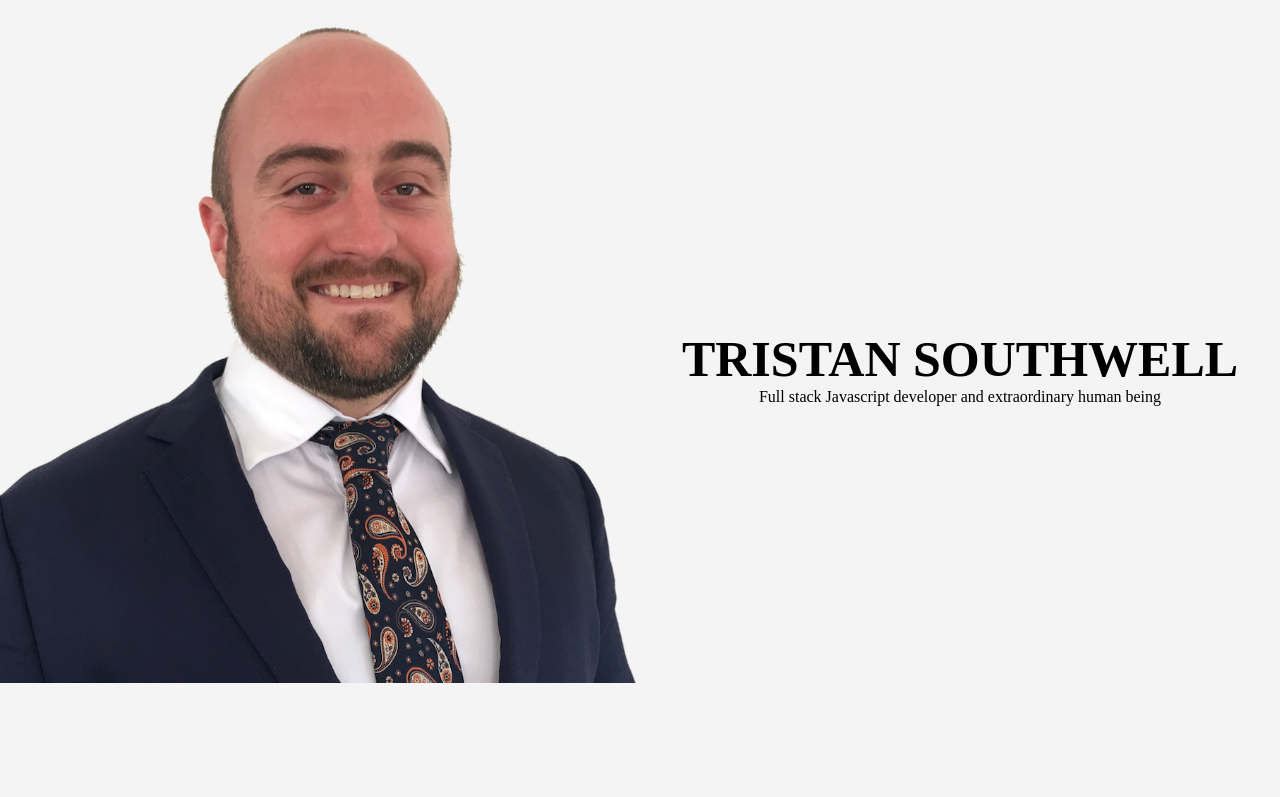
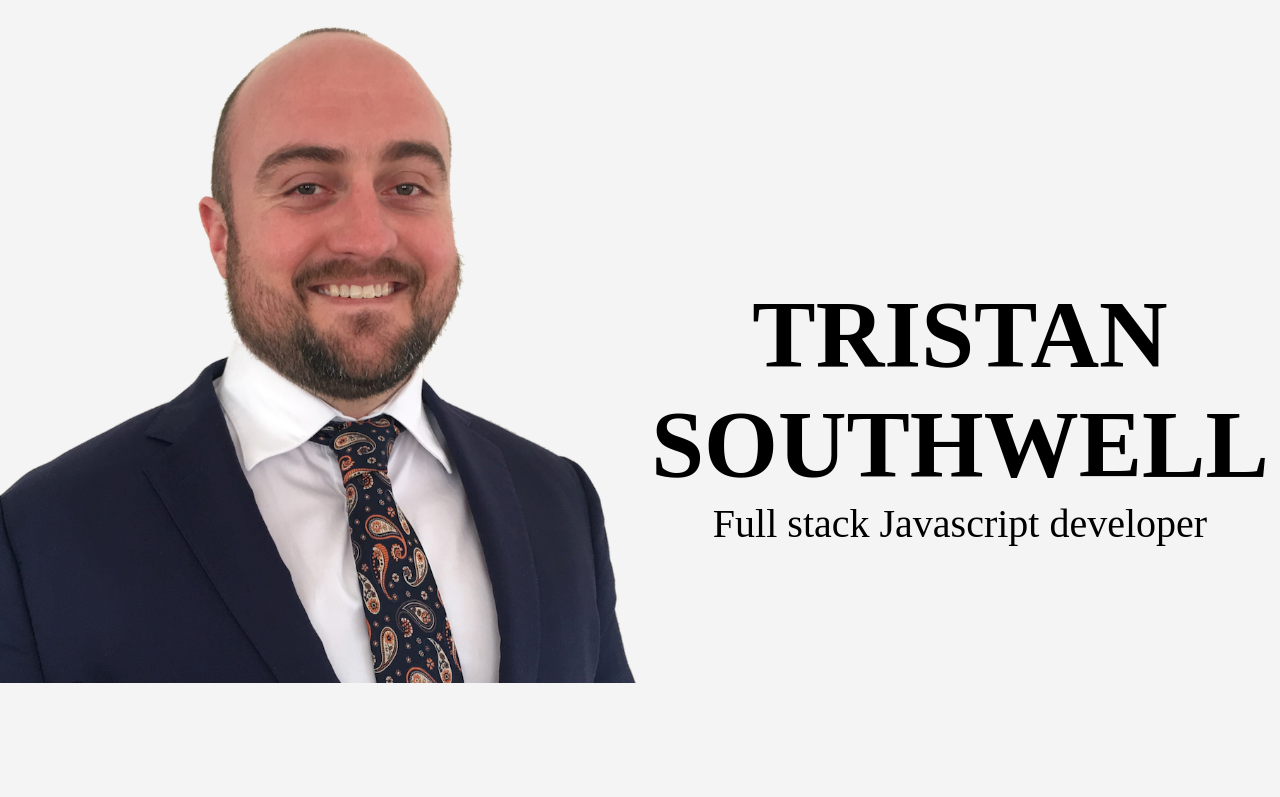
Before and after one commit to Unsentletter/update-personal-profile, a plain HTML site: page index.html in a window 1280 px wide. Shown: the top 797 px of the page. Drawn offline with Linux system fonts and the light colour scheme.

Commit message:
updated title

```diff
--- a/index.html
+++ b/index.html
@@ -16,7 +16,7 @@
         <div class="right-column">
           <div class="title">
             <h1>TRISTAN SOUTHWELL</h1>
-            <p>Full stack Javascript developer and extraordinary human being</p>
+            <p>Full stack Javascript developer</p>
           </div>
         </div>
       </div>
@@ -33,5 +33,9 @@
       </figure>
     </section>
 
+    <footer>
+
+    </footer>
+
   </body>
 </html>
--- a/styles/styles.css
+++ b/styles/styles.css
@@ -22,11 +22,15 @@
   position: absolute;
   top: 50%;
   left: 50%;
-  margin-top: -70px;
+  margin-top: -120px;
 }
 h1 {
   width: 50vw;
-  font-size: 50px;
+  font-size: 95px;
+}
+
+.title p {
+  font-size: 40px;
 }
 
 .left-column {
@@ -73,3 +77,8 @@ img:hover {
   transform: scale(1.03);
   overflow: hidden;
 }
+
+footer {
+  background-color: black;
+  height: 200px;
+}
```
